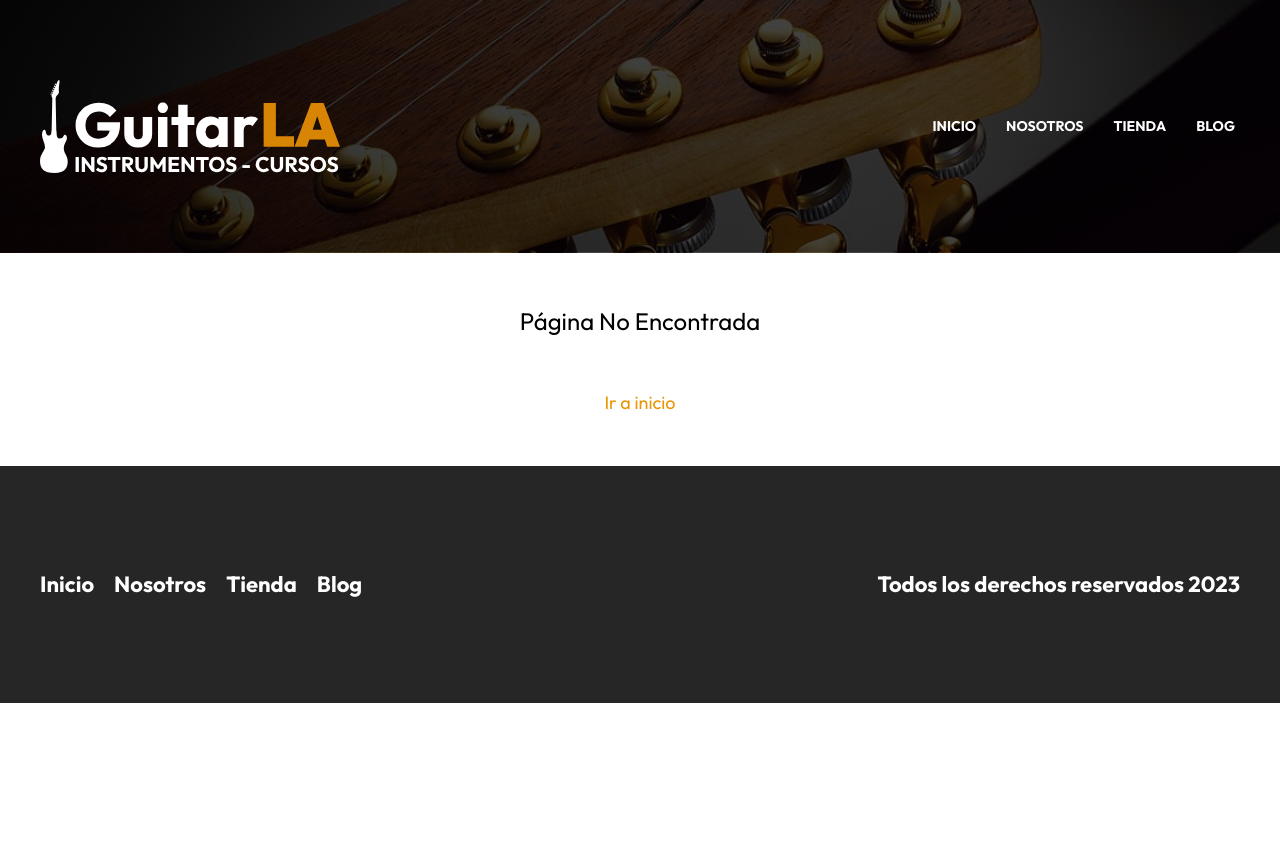
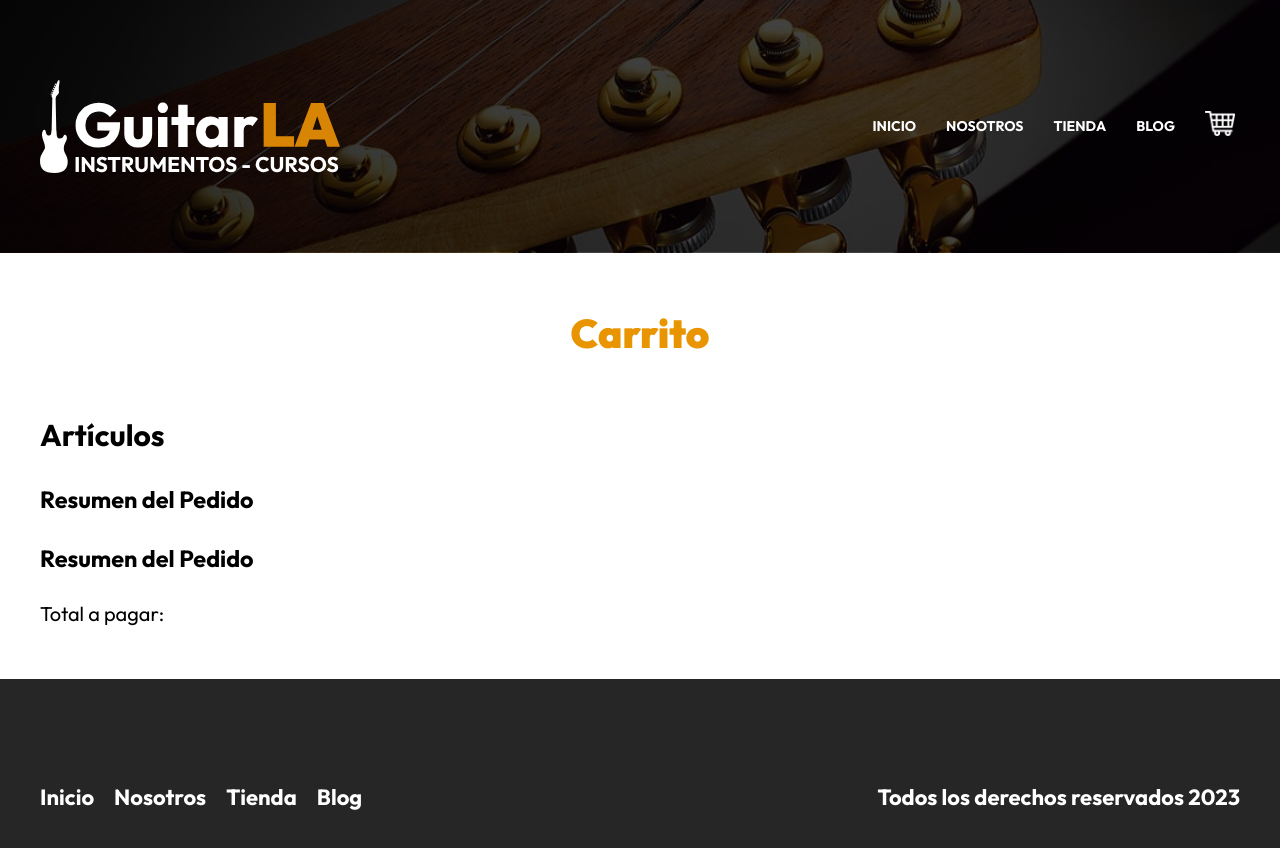
Before and after one commit to RaulHG-Dev/CursoReact, a Next.js app in the folder guitarla-next/: page /carrito in a window 1280 px wide. Before the commit this address had no page. Shown: the top 848 px of the page. Before the commit the page ends 800 px from the top, so only its background shows below. Built offline with nearby package versions, Linux system fonts and the light colour scheme.

Commit message:
Video 270. Creando el enlace y la página

```diff
--- a/guitarla-next/components/header.js
+++ b/guitarla-next/components/header.js
@@ -23,6 +23,9 @@
                 <Link href="/blog" className={ router.pathname === '/blog' ? styles.active : '' }>
                   Blog
                 </Link>
+                <Link href="/carrito">
+                  <Image src="/img/carrito.png" width={30} height={25} />
+                </Link>
             </nav>
         </div>
     </header>
--- /dev/null
+++ b/guitarla-next/pages/carrito.js
@@ -0,0 +1,24 @@
+import Layout from "@/components/layout"
+import styles from "../styles/carrito.module.css"
+
+export default function Carrito() {
+  return (
+    <Layout title="Carrito de Compras">
+        <main className="contenedor">
+            <h1 className="heading">Carrito</h1>
+            <div>
+                <div>
+                    <h2>Artículos</h2>
+                </div>
+                <aside>
+                    <h3>Resumen del Pedido</h3>
+                    <aside>
+                        <h3>Resumen del Pedido</h3>
+                        <p>Total a pagar:</p>
+                    </aside>
+                </aside>
+            </div>
+        </main>
+    </Layout>
+  )
+}
--- a/guitarla-next/styles/header.module.css
+++ b/guitarla-next/styles/header.module.css
@@ -21,6 +21,7 @@
 .navegacion {
     margin-top: 5rem;
     display: flex;
+    align-items: center;
     gap: 2rem;
 }
 
```
Also changed, not shown: guitarla-next/public/img/carrito.png (added), guitarla-next/styles/carrito.module.css (added).
